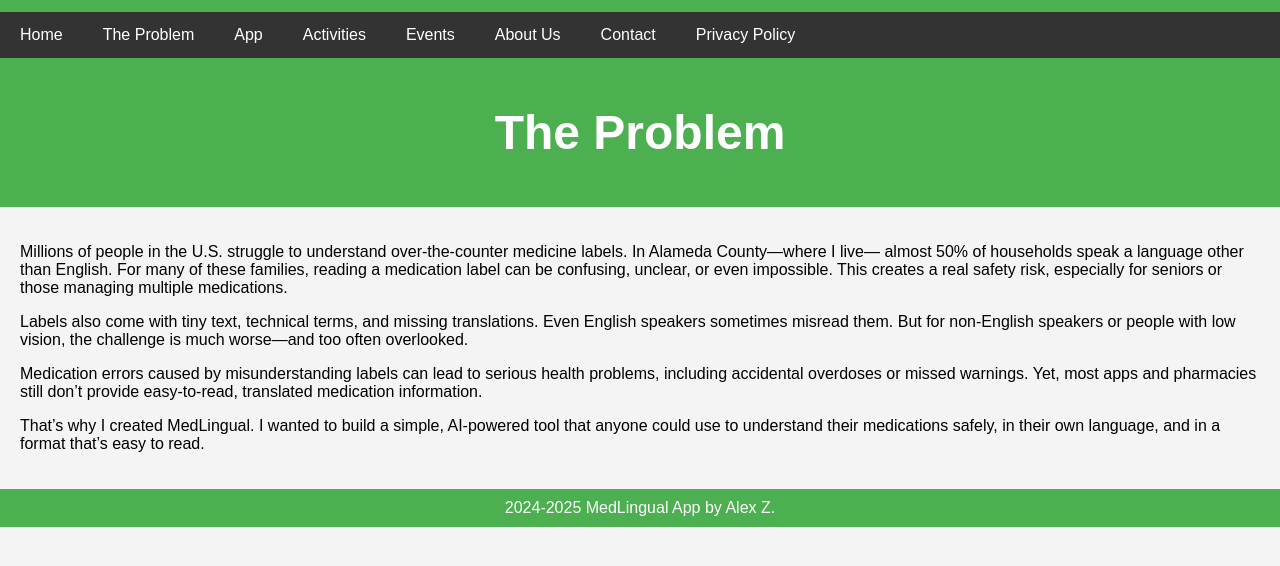
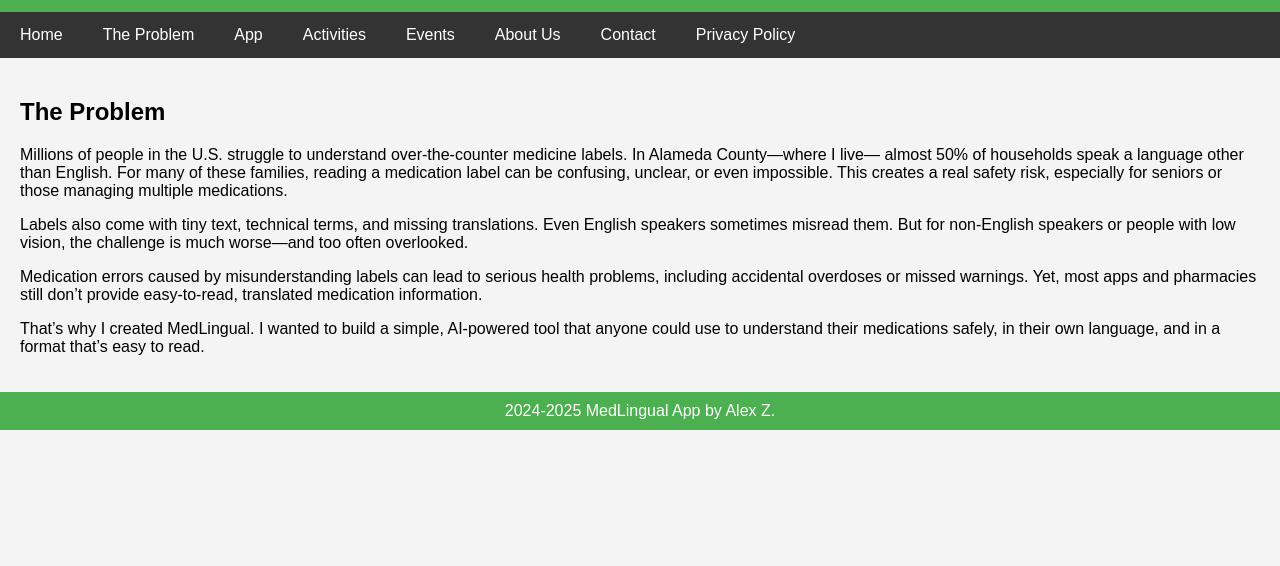
Before and after one commit to Heliophist/medlingual-site, a plain HTML site: page problem.html in a window 1280 px wide. Shown: the part 68-634 px from the top of the page. Drawn offline with Linux system fonts and the light colour scheme.

Commit message:
Update problem.html

```diff
--- a/problem.html
+++ b/problem.html
@@ -62,12 +62,9 @@
     <a href="privacy.html">Privacy Policy</a>
 </nav>
 
-<header>
-  <h1>The Problem</h1>
-</header>
-
 <section>
-  <p>
+    <h2>The Problem</h2>
+    <p>
     Millions of people in the U.S. struggle to understand over-the-counter medicine labels. In Alameda County—where I live—
     almost 50% of households speak a language other than English. For many of these families, reading a medication label
     can be confusing, unclear, or even impossible. This creates a real safety risk, especially for seniors or those
```
